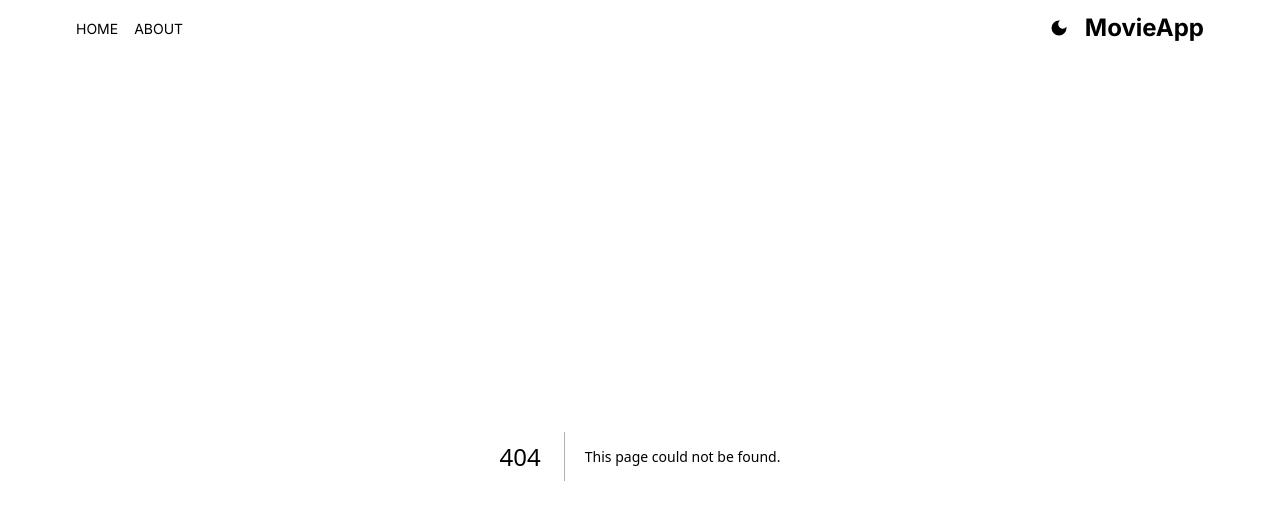
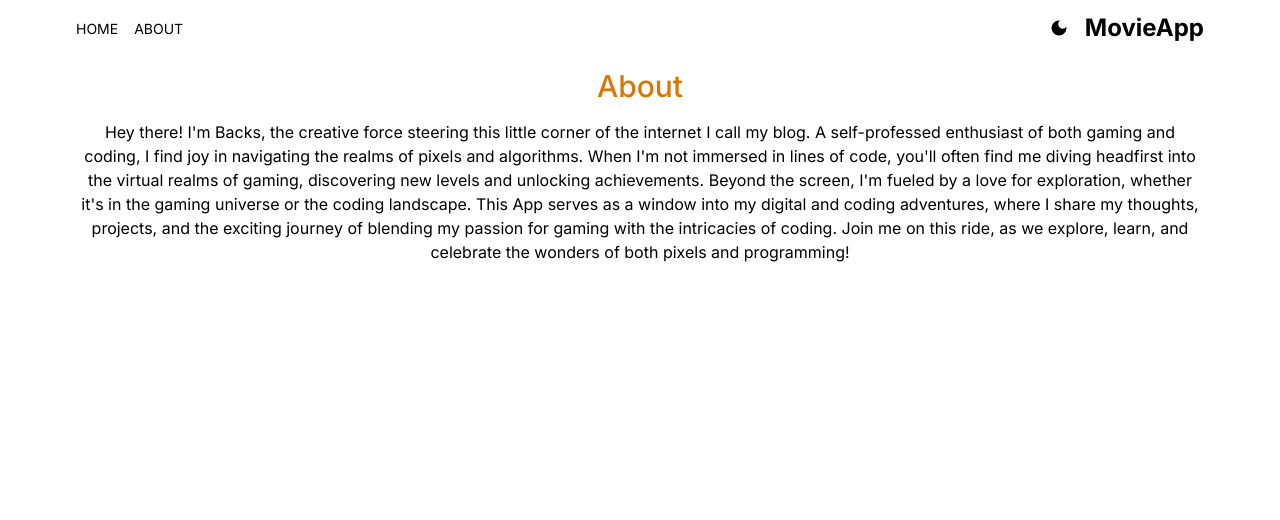
Before and after one commit to LeywinS/MovieApp, a Next.js app: page /about in a window 1280 px wide. Before the commit this address had no page. Shown: the top 520 px of the page. Built offline with nearby package versions, Linux system fonts and the light colour scheme.

Commit message:
About Page

```diff
--- /dev/null
+++ b/src/app/about/page.jsx
@@ -0,0 +1,25 @@
+function About() {
+  return (
+    <div className="max-w-6xl mx-auto p-3 space-y-4">
+      <h1 className="text-2xl font-medium text-amber-600 text-center text-3xl">
+        About
+      </h1>
+      <p className="text-center">
+        Hey there! I'm Backs, the creative force steering this little corner of
+        the internet I call my blog. A self-professed enthusiast of both gaming
+        and coding, I find joy in navigating the realms of pixels and
+        algorithms. When I'm not immersed in lines of code, you'll often find me
+        diving headfirst into the virtual realms of gaming, discovering new
+        levels and unlocking achievements. Beyond the screen, I'm fueled by a
+        love for exploration, whether it's in the gaming universe or the coding
+        landscape. This App serves as a window into my digital and coding
+        adventures, where I share my thoughts, projects, and the exciting
+        journey of blending my passion for gaming with the intricacies of
+        coding. Join me on this ride, as we explore, learn, and celebrate the
+        wonders of both pixels and programming!
+      </p>
+    </div>
+  );
+}
+
+export default About;
```
